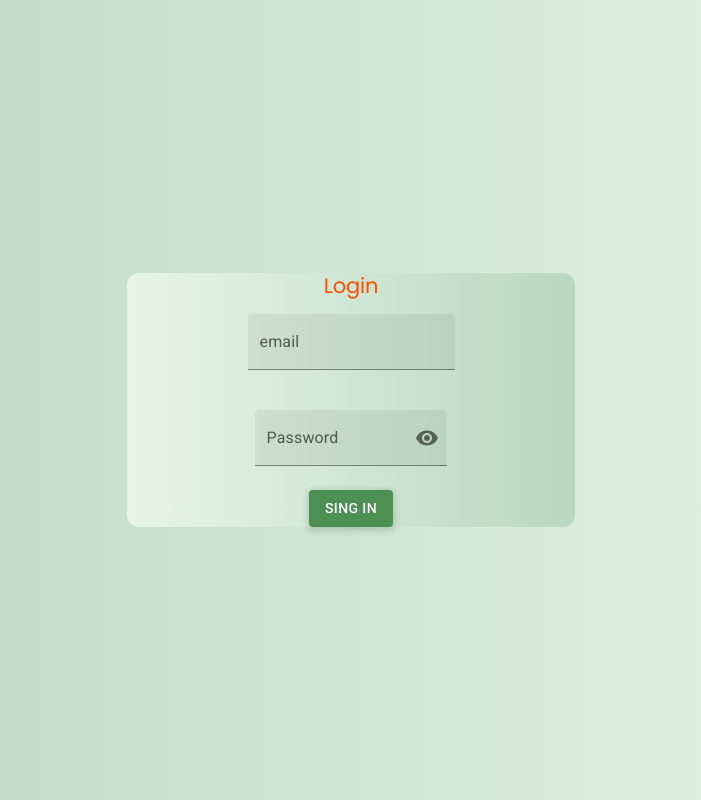
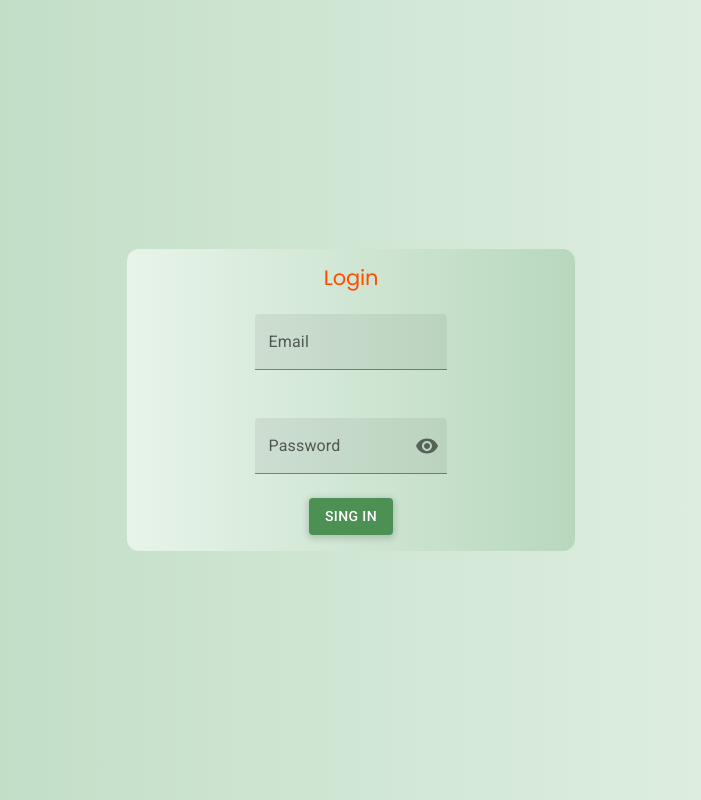
Before and after one commit to agusminahk/primo-ecom, a Next.js app in the folder client/: page /login in a window 1280 px wide. Shown: the whole page, without its empty margins (289-990 px from the left). Built offline with nearby package versions, Linux system fonts and the light colour scheme.

Commit message:
fix: refactor

```diff
--- /dev/null
+++ b/client/src/components/Login.tsx
@@ -0,0 +1,72 @@
+import Visibility from '@mui/icons-material/Visibility';
+import VisibilityOff from '@mui/icons-material/VisibilityOff';
+import { Button, FilledInput, FormControl, IconButton, InputAdornment, InputLabel, Typography } from '@mui/material';
+
+import { Box } from '@mui/system';
+import { useState } from 'react';
+
+const Login = () => {
+  const [eye, setEye] = useState(false);
+
+  const style = {
+    firstBox: {
+      display: 'flex',
+      justifyContent: 'center',
+      alignItems: 'center',
+      height: '100vh',
+      background: 'linear-gradient(90deg, rgba(184,216,190,1) 0%, rgba(232,244,234,1) 100%)',
+      borderColor: 'white',
+    },
+    formBox: {
+      display: 'flex',
+      justifyContent: 'center',
+      alignItems: 'center',
+      alignContent: 'space-around',
+      flexDirection: 'column',
+      background: 'linear-gradient(-90deg, rgba(184,216,190,1) 0%, rgba(232,244,234,1) 100%)',
+      width: { xs: '90%', md: '40vw', lg: '30vw', xl: '35vw' }, //Responsive
+      borderRadius: '12px',
+      height: 'fit-content',
+      borderColor: 'divider',
+      padding: 2,
+    },
+  };
+
+  return (
+    <Box className="first Box" sx={style.firstBox}>
+      <Box className="fromBox" sx={style.formBox}>
+        <Typography variant="h2" color="#ff4d00">
+          Login
+        </Typography>
+        <FormControl sx={{ m: 1, width: '25ch' }}>
+          <InputLabel sx={{ m: '2vh' }} color="warning">
+            Email
+          </InputLabel>
+          <FilledInput sx={{ m: '2vh' }} color="warning" type="email" />
+        </FormControl>
+        <FormControl sx={{ m: 1, width: '25ch' }}>
+          <InputLabel sx={{ m: '2vh' }} color="warning">
+            Password
+          </InputLabel>
+          <FilledInput
+            sx={{ m: '2vh' }}
+            color="warning"
+            type={eye ? 'password' : 'text'}
+            endAdornment={
+              <InputAdornment position="end">
+                <IconButton onClick={() => setEye(!eye)} edge="end">
+                  {eye ? <VisibilityOff /> : <Visibility />}
+                </IconButton>
+              </InputAdornment>
+            }
+          />
+        </FormControl>
+        <Button variant="contained" color="warning" sx={{ color: 'white', backgroundColor: '#4c9054' }}>
+          Sing in
+        </Button>
+      </Box>
+    </Box>
+  );
+};
+
+export default Login;
--- a/client/src/pages/login/index.tsx
+++ b/client/src/pages/login/index.tsx
@@ -1,76 +1,8 @@
-import Visibility from '@mui/icons-material/Visibility';
-import VisibilityOff from '@mui/icons-material/VisibilityOff';
-import {
-  Button,
-  FilledInput,
-  FormControl,
-  IconButton,
-  InputAdornment,
-  InputLabel,
-  OutlinedInput,
-  TextField,
-  Typography,
-} from '@mui/material';
+import React from 'react';
+import Login from '../../components/Login';
 
-import { Box } from '@mui/system';
-import { useState } from 'react';
-
-const Login = () => {
-  const [eye, setEye] = useState(false);
-
-  const style = {
-    firstBox: {
-      display: 'flex',
-      justifyContent: 'center',
-      alignItems: 'center',
-      height: '100vh',
-      background: 'linear-gradient(90deg, rgba(184,216,190,1) 0%, rgba(232,244,234,1) 100%)',
-      borderColor: 'white',
-    },
-    formBox: {
-      display: 'flex',
-      justifyContent: 'center',
-      alignItems: 'center',
-      alignContent: 'space-around',
-      flexDirection: 'column',
-      background: 'linear-gradient(-90deg, rgba(184,216,190,1) 0%, rgba(232,244,234,1) 100%)',
-      width: { xs: '90%', md: '40vw', lg: '30vw', xl: '35vw' }, //Responsive
-      borderRadius: '12px',
-      height: 'fit-content',
-      borderColor: 'divider',
-    },
-  };
-
-  return (
-    <Box className="first Box" sx={style.firstBox}>
-      <Box className="fromBox" sx={style.formBox}>
-        <Typography variant="h2" color="#ff4d00">
-          Login
-        </Typography>
-        <TextField type="email" label="email" sx={{ m: '2vh' }} color="warning" variant="filled" />
-        <FormControl sx={{ m: 1, width: '25ch' }} variant="filled" color="warning">
-          <InputLabel variant="filled" color="warning" sx={{ m: '2vh' }}>
-            Password
-          </InputLabel>
-          <FilledInput
-            sx={{ m: '2vh' }}
-            color="warning"
-            type={eye ? 'password' : 'text'}
-            endAdornment={
-              <InputAdornment position="end" variant="filled" color="warning">
-                <IconButton onClick={() => setEye(!eye)} edge="end">
-                  {eye ? <VisibilityOff /> : <Visibility />}
-                </IconButton>
-              </InputAdornment>
-            }
-          />
-        </FormControl>
-        <Button variant="contained" color="warning" sx={{ color: 'white', backgroundColor: '#4c9054' }}>
-          Sing in
-        </Button>
-      </Box>
-    </Box>
-  );
+const index = () => {
+  return <Login />;
 };
 
-export default Login;
+export default index;
```
Also changed, not shown: client/src/pages/card/index.js (deleted).
